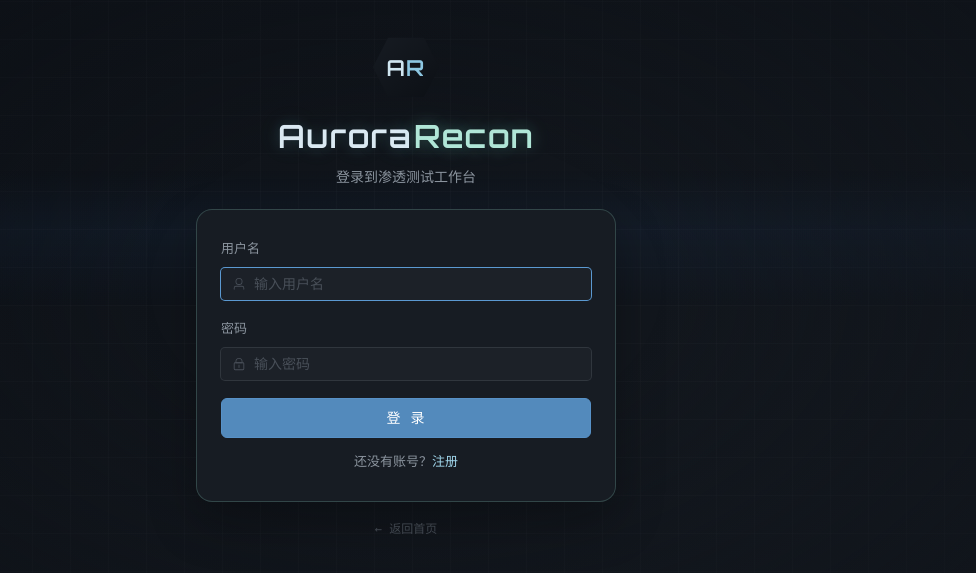
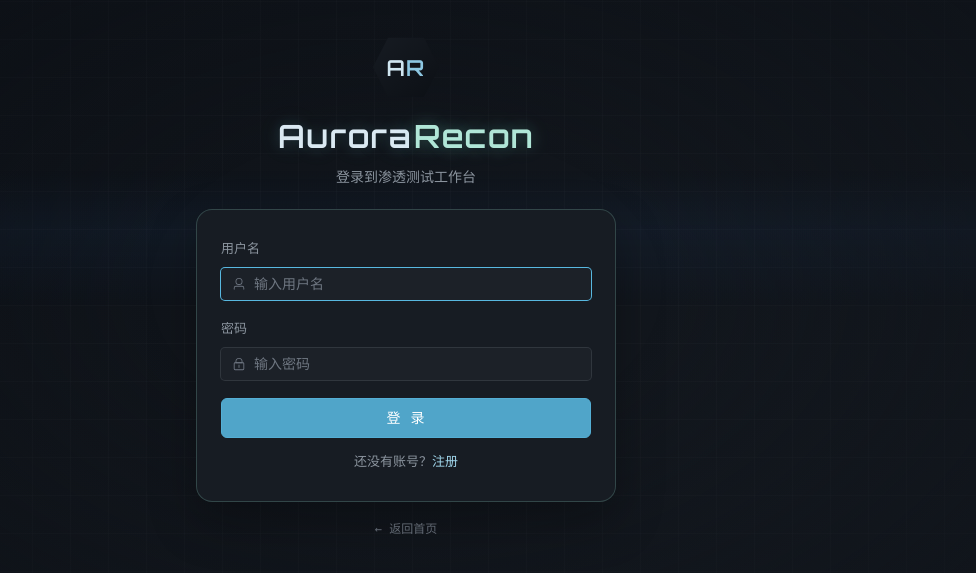
Before and after one commit to blkheadfish/AuroraRecon, a Vue app in the folder frontend/: page /login in a window 1280 px wide. Shown: the part 113-686 px from the top of the page, without its empty margins (234-1210 px from the left). Built offline with nearby package versions, Linux system fonts and the light colour scheme; no server answers.

Commit message:
优化了配色

```diff
--- a/frontend/src/components/AttackGraphView.vue
+++ b/frontend/src/components/AttackGraphView.vue
@@ -124,22 +124,22 @@ const nodes = computed(() => props.graph?.nodes || [])
 const edges = computed(() => props.graph?.edges || [])
 
 const NODE_TYPE_META = {
-  host:        { color: '#58b8c9', symbol: 'circle',     size: 56, label: '主机' },
-  service:     { color: '#4a9ea8', symbol: 'roundRect',  size: 46, label: '服务' },
-  finding:     { color: '#c36672', symbol: 'diamond',    size: 50, label: '漏洞' },
-  credential:  { color: '#a68753', symbol: 'triangle',   size: 42, label: '凭据' },
-  foothold:    { color: '#7773ad', symbol: 'pin',        size: 50, label: '立足点' },
-  loot:        { color: '#8878a8', symbol: 'rect',       size: 38, label: '战利品' },
-  objective:   { color: '#2e9472', symbol: 'star',       size: 56, label: '目标' },
-  path:        { color: '#6889a0', symbol: 'circle',     size: 32, label: '路径' },
+  host:        { color: '#58b8e0', symbol: 'circle',     size: 56, label: '主机' },
+  service:     { color: '#4ec9b0', symbol: 'roundRect',  size: 46, label: '服务' },
+  finding:     { color: '#e06979', symbol: 'diamond',    size: 50, label: '漏洞' },
+  credential:  { color: '#d9a84e', symbol: 'triangle',   size: 42, label: '凭据' },
+  foothold:    { color: '#aea0d6', symbol: 'pin',        size: 50, label: '立足点' },
+  loot:        { color: '#7b8fd4', symbol: 'rect',       size: 38, label: '战利品' },
+  objective:   { color: '#2d9d76', symbol: 'star',       size: 56, label: '目标' },
+  path:        { color: '#9198a9', symbol: 'circle',     size: 32, label: '路径' },
 }
 
 const RELATION_META = {
-  enables:    { color: '#c36672', dashed: false, label: '使能' },
-  leads_to:   { color: '#58b8c9', dashed: false, label: '导致' },
-  exposes:    { color: '#4a9ea8', dashed: true,  label: '暴露' },
-  consumes:   { color: '#a68753', dashed: false, label: '消费' },
-  discovers:  { color: '#7773ad', dashed: true,  label: '发现' },
+  enables:    { color: '#e06979', dashed: false, label: '使能' },
+  leads_to:   { color: '#58b8e0', dashed: false, label: '导致' },
+  exposes:    { color: '#4ec9b0', dashed: true,  label: '暴露' },
+  consumes:   { color: '#d9a84e', dashed: false, label: '消费' },
+  discovers:  { color: '#aea0d6', dashed: true,  label: '发现' },
 }
 
 function typeLabel(t) {
--- a/frontend/src/components/PhaseTree.vue
+++ b/frontend/src/components/PhaseTree.vue
@@ -303,7 +303,7 @@ const option = computed(() => {
           `<div style="font-size:11px">事件数: ${v.eventCount ?? 0}</div>`,
         ]
         if (v.isCurrent) {
-          parts.push(`<div style="font-size:11px;color:#5cbda3;margin-top:4px">● 当前阶段</div>`)
+          parts.push(`<div style="font-size:11px;color:#56c9a4;margin-top:4px">● 当前阶段</div>`)
         }
         return parts.join('')
       },
--- a/frontend/src/composables/useChartTheme.ts
+++ b/frontend/src/composables/useChartTheme.ts
@@ -32,15 +32,15 @@ export function useChartTheme() {
 
     const isDark = theme.value === 'dark'
     return {
-      cyan:   getCssVar('--accent-blue')   || (isDark ? '#58b8c9' : '#3984bf'),
-      teal:   getCssVar('--accent-green')  || (isDark ? '#4a9ea8' : '#2e9472'),
-      mint:   getCssVar('--accent-green')  || (isDark ? '#5cbda3' : '#2e9472'),
-      slate:  getCssVar('--text-muted')    || (isDark ? '#6889a0' : '#8b949e'),
-      indigo: getCssVar('--accent-purple') || (isDark ? '#7680b8' : '#7773ad'),
-      mauve:  getCssVar('--accent-purple') || (isDark ? '#8878a8' : '#7773ad'),
-      ember:  getCssVar('--accent-red')    || (isDark ? '#a86070' : '#c36672'),
-      amber:  getCssVar('--accent-yellow') || (isDark ? '#9c8a62' : '#a68753'),
-      dim:    getCssVar('--text-muted')    || (isDark ? '#4e5c68' : '#8b949e'),
+      cyan:   getCssVar('--accent-blue')   || (isDark ? '#58b8e0' : '#3d8fd4'),
+      teal:   getCssVar('--accent-green')  || (isDark ? '#4ec9b0' : '#2d9d76'),
+      mint:   getCssVar('--accent-green')  || (isDark ? '#56c9a4' : '#2d9d76'),
+      slate:  getCssVar('--text-secondary')|| (isDark ? '#9198a9' : '#656d76'),
+      indigo: getCssVar('--accent-purple') || (isDark ? '#7b8fd4' : '#7e78ba'),
+      mauve:  getCssVar('--accent-purple') || (isDark ? '#aea0d6' : '#7e78ba'),
+      ember:  getCssVar('--accent-red')    || (isDark ? '#e06979' : '#cf5a6a'),
+      amber:  getCssVar('--accent-yellow') || (isDark ? '#d9a84e' : '#b89244'),
+      dim:    getCssVar('--text-muted')    || (isDark ? '#6e7681' : '#8b949e'),
     }
   }
 
@@ -52,12 +52,13 @@ export function useChartTheme() {
   function tooltipStyle() {
     const isDark = theme.value === 'dark'
     return {
-      backgroundColor: isDark ? 'rgba(10,16,22,0.94)' : 'rgba(255,255,255,0.96)',
-      borderColor: isDark ? 'rgba(88,184,201,0.18)' : 'rgba(0,0,0,0.08)',
+      backgroundColor: isDark ? 'rgba(13,17,23,0.96)' : 'rgba(255,255,255,0.96)',
+      borderColor: isDark ? 'rgba(88,184,224,0.22)' : 'rgba(0,0,0,0.10)',
       textStyle: {
-        color: isDark ? '#9ab4c0' : '#333',
+        color: isDark ? '#c9d1d9' : '#24292f',
         fontSize: 12,
       },
+      extraCssText: 'border-radius:8px;box-shadow:0 4px 20px rgba(0,0,0,0.25);padding:10px 14px;',
     }
   }
 
--- a/frontend/src/styles/main.css
+++ b/frontend/src/styles/main.css
@@ -17,14 +17,14 @@
 
     --text-primary:   #e6edf3;
     --text-secondary: #8b949e;
-    --text-muted:     #484f58;
+    --text-muted:     #6e7681;
 
-    --accent-green:  #63c3a0;
-    --accent-blue:   #5b99d1;
-    --accent-yellow: #be9a59;
-    --accent-red:    #d67880;
-    --accent-orange: #bf8357;
-    --accent-purple: #a293c8;
+    --accent-blue:   #58b8e0;
+    --accent-green:  #56c9a4;
+    --accent-yellow: #d9a84e;
+    --accent-red:    #e06979;
+    --accent-orange: #d09263;
+    --accent-purple: #aea0d6;
 
     --status-pending:   #8b949e;
     --status-running:   #6ba3d6;
@@ -115,12 +115,12 @@
     --text-secondary: #656d76;
     --text-muted:     #8b949e;
 
-    --accent-green:  #2e9472;
-    --accent-blue:   #3984bf;
-    --accent-yellow: #a68753;
-    --accent-red:    #c36672;
-    --accent-orange: #a8764d;
-    --accent-purple: #7773ad;
+    --accent-green:  #2d9d76;
+    --accent-blue:   #3d8fd4;
+    --accent-yellow: #b89244;
+    --accent-red:    #cf5a6a;
+    --accent-orange: #b87d50;
+    --accent-purple: #7e78ba;
 
     --status-pending:   #656d76;
     --status-running:   #4a82aa;
--- a/frontend/src/views/Dashboard.vue
+++ b/frontend/src/views/Dashboard.vue
@@ -137,6 +137,7 @@
 
         <div class="backend-row">
           <span class="label backend-row-title">执行后端分布</span>
+          <template v-if="backendRows.length">
             <el-tooltip
               v-for="item in backendRows"
               :key="item.name"
@@ -148,7 +149,8 @@
                 <span class="backend-count mono">{{ item.count }} 次</span>
               </el-tag>
             </el-tooltip>
-          <span v-if="!backendRows.length" class="empty-tip">暂无数据</span>
+          </template>
+          <span v-else class="empty-tip">暂无数据</span>
         </div>
 
         <div class="chart-container-md">
@@ -339,6 +341,7 @@ const topToolsBarOption = computed(() => {
     return { title: { text: '暂无调用数据', left: 'center', top: 'center', textStyle: { color: mutedColor, fontSize: 12, fontWeight: 400 } } }
   }
   return {
+    title: { show: false },
     tooltip: {
       trigger: 'axis',
       axisPointer: { type: 'shadow' },
@@ -388,6 +391,7 @@ const categoryPieOption = computed(() => {
     return { title: { text: '暂无工具数据', left: 'center', top: 'center', textStyle: { color: mutedColor, fontSize: 12, fontWeight: 400 } } }
   }
   return {
+    title: { show: false },
     tooltip: { trigger: 'item', ...tip },
     legend: {
       orient: 'vertical',
@@ -565,11 +569,11 @@ onUnmounted(() => {
 .label { color: var(--text-secondary); font-size: 12px; }
 .value { margin-top: 4px; color: var(--text-primary); font-weight: 700; font-size: 20px; }
 .mono { font-family: var(--font-mono); }
-.running { color: #58b8c9; }
-.success { color: #5cbda3; }
-.danger { color: #a86070; }
-.shell-color { color: #7680b8; }
-.root-color { color: #9c8a62; }
+.running { color: var(--accent-blue); }
+.success { color: var(--accent-green); }
+.danger { color: var(--accent-red); }
+.shell-color { color: var(--accent-purple); }
+.root-color { color: var(--accent-yellow); }
 
 /* ── Main Grid ── */
 .main-grid { display: grid; grid-template-columns: 1fr 1fr; gap: 12px; }
--- a/frontend/src/views/admin/AdminDashboard.vue
+++ b/frontend/src/views/admin/AdminDashboard.vue
@@ -373,6 +373,7 @@ const topToolsBarOption = computed(() => {
     return { title: { text: '暂无调用数据', left: 'center', top: 'center', textStyle: { color: mutedColor, fontSize: 12 } } }
   }
   return {
+    title: { show: false },
     tooltip: { trigger: 'axis', axisPointer: { type: 'shadow' }, ...tip,
       formatter: (params) => {
         const p = params[0]; const tool = tools[p.dataIndex]
```
Lines whose indentation alone changed are shown as unchanged.
